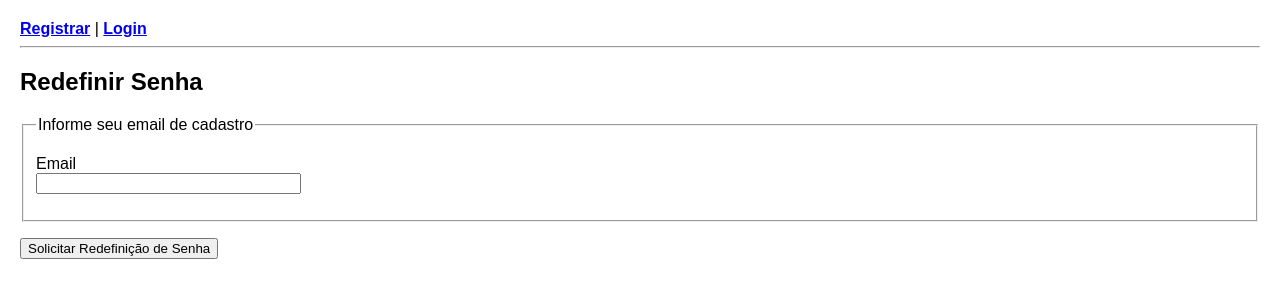
After one commit to FillipeBerssot/projeto_gestao_estoque, a Flask app: page /auth/reset_password in a window 1280 px wide. The commit adds this page. Shown: the top 300 px of the page. Run offline with Flask 3, Linux system fonts and the light colour scheme; some libraries are stand-ins or nearby versions.

Commit message:
Implementa funcionalidade de redefinição de senha com email

```diff
--- a/minha_app/auth/forms.py
+++ b/minha_app/auth/forms.py
@@ -33,3 +33,19 @@ class ChangePasswordForm(FlaskForm):
     confirm_new_password = PasswordField('Confirmar Nova Senha',
                                          validators=[DataRequired(), EqualTo('new_password', message='As senhas não coincidem.')])
     submit_password = SubmitField('Alterar Senha')
+
+class RequestResetForm(FlaskForm):
+    email = StringField('Email',
+                        validators=[DataRequired(), Email()])
+    submit = SubmitField('Solicitar Redefinição de Senha')
+
+    def validate_email(self, email):
+        user = User.query.filter_by(email=email.data).first()
+        if user is None:
+            raise ValidationError('Não existe uma conta com este email. Você pode se registrar primeiro.')
+
+class ResetPasswordForm(FlaskForm):
+    password = PasswordField('Nova Senha', validators=[DataRequired(), Length(min=6)])
+    confirm_password = PasswordField('Confirmar Nova Senha',
+                                     validators=[DataRequired(), EqualTo('password', message='As senhas não coincidem.')])
+    submit = SubmitField('Redefinir Senha')
--- a/minha_app/auth/routes.py
+++ b/minha_app/auth/routes.py
@@ -6,9 +6,11 @@ from flask import current_app
 from .forms import UpdateAccountForm, ChangePasswordForm
 from flask import render_template, redirect, url_for, flash, request
 from flask_login import login_user, logout_user, login_required, current_user
+from flask_mail import Message
 from . import auth_bp
 from ..models import User
-from .. import db
+from .. import db, mail
+from .forms import RequestResetForm, ResetPasswordForm
 
 
 def save_picture(form_picture):
@@ -28,6 +30,17 @@ def save_picture(form_picture):
             os.remove(old_picture_path)
 
     return picture_fn
+
+def send_reset_email(user):
+    token = user.get_reset_token()
+
+    msg = Message('Redefinição de Senha - Controle de Estoque',
+                  sender=os.environ.get('MAIL_USERNAME'),
+                  recipients=[user.email])
+    msg.body = render_template('email/reset_password.txt',
+                               user=user,
+                               token=token)
+    mail.send(msg)
 
 @auth_bp.route('/register', methods=['GET', 'POST'])
 def register():
@@ -129,3 +142,35 @@ def profile():
                            image_file=image_file,
                            update_form=update_form,
                            password_form=password_form)
+
+@auth_bp.route("/reset_password", methods=['GET', 'POST'])
+def request_reset():
+    if current_user.is_authenticated:
+        return redirect(url_for('dashboard.view_dashboard'))
+    form = RequestResetForm()
+
+    if form.validate_on_submit():
+        user = User.query.filter_by(email=form.email.data).first()
+        send_reset_email(user)
+        flash('Um email com as instruções para redefinir sua senha foi enviado.', 'info')
+        return redirect(url_for('auth.login'))
+    return render_template('request_reset.html', title='Redefinir Senha', form=form)
+
+@auth_bp.route("/reset_password/<token>", methods=['GET', 'POST'])
+def reset_token(token):
+    if current_user.is_authenticated:
+        return redirect(url_for('dashboard.view_dashboard'))
+
+    user = User.verify_reset_token(token)
+    if user is None:
+        flash('O token é inválido ou expirou.', 'warning')
+        return redirect(url_for('auth.request_reset'))
+
+    form = ResetPasswordForm()
+    if form.validate_on_submit():
+        user.set_password(form.password.data)
+        db.session.commit()
+        flash('Sua senha foi atualizada! Você já pode fazer o login.', 'success')
+        return redirect(url_for('auth.login'))
+
+    return render_template('reset_password.html', title='Redefinir Senha', form=form)
--- a/minha_app/templates/auth/login.html
+++ b/minha_app/templates/auth/login.html
@@ -24,5 +24,7 @@
         </div>
 
     </form>
+    <br>
+    <p>Esqueceu sua senha? <a href="{{ url_for('auth.request_reset') }}">Clique aqui</a></p>
     <p>Não tem uma conta? <a href="{{ url_for('auth.register') }}">Registre-se aqui</a>.</p>
 {% endblock %}
--- /dev/null
+++ b/minha_app/templates/auth/request_reset.html
@@ -0,0 +1,21 @@
+{% extends "base.html" %}
+
+{% block title %}{{ title }}{% endblock %}
+
+{% block content %}
+    <h2>{{ title }}</h2>
+    <form method="POST" action="">
+        {{ form.hidden_tag() }}
+        <fieldset>
+            <legend>Informe seu email de cadastro</legend>
+            <p>
+                {{ form.email.label }} <br>
+                {{ form.email(size=30) }}
+                {% if form.email.errors %}
+                    {% for error in form.email.errors %}<span style="color: red;">[{{ error }}]</span>{% endfor %}
+                {% endif %}
+            </p>
+        </fieldset>
+        <p>{{ form.submit() }}</p>
+    </form>
+{% endblock %}
--- a/pyproject.toml
+++ b/pyproject.toml
@@ -15,7 +15,9 @@ dependencies = [
     "flask-wtf (>=1.2.2,<2.0.0)",
     "flask-migrate (>=4.1.0,<5.0.0)",
     "pillow (>=11.2.1,<12.0.0)",
-    "email-validator (>=2.2.0,<3.0.0)"
+    "email-validator (>=2.2.0,<3.0.0)",
+    "flask-mail (>=0.10.0,<0.11.0)",
+    "python-dotenv (>=1.1.0,<2.0.0)"
 ]
 
 [tool.poetry]
```
Also changed, not shown: minha_app/__init__.py (+14 -0 lines), minha_app/models.py (+16 -0 lines), minha_app/templates/auth/email/reset_password.txt (added, +9 -0 lines), minha_app/templates/auth/reset_password.html (added, +22 -0 lines), 2 other files.
